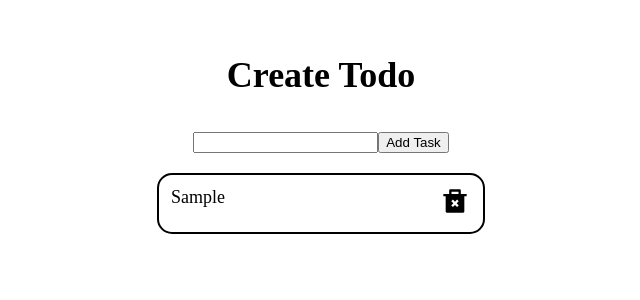
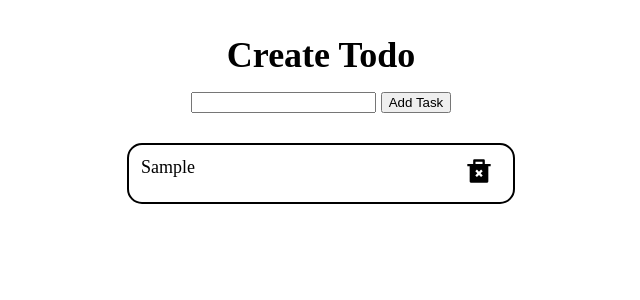
Before and after one commit to Savaesthetic/React-Todo, a React (Create React App) app: page / in a window 1280 px wide. Both pictures are taken after typing "Sample" into the empty fields and a click on the button "Add Task". Shown: the top 300 px of the page, without its empty margins (319-959 px from the left). Built offline with nearby package versions, Linux system fonts and the light colour scheme; the HTML template or start-up script is replaced by a standard one.

Commit message:
Tweaked css.

```diff
--- a/src/index.css
+++ b/src/index.css
@@ -3,7 +3,6 @@
 }
 
 .wrapper {
-    width: 1200px;
     margin: 0 auto;
     display: flex;
     flex-direction: column;
@@ -15,7 +14,15 @@
     flex-direction: column;
     align-items: center;
     font-size: 24px;
-    margin-bottom: 20px;
+    margin-bottom: 30px;
+}
+
+h1 {
+    margin: 10px;
+}
+
+input {
+    margin-right: 5px;
 }
 
 .todoList {
@@ -25,9 +32,9 @@
 }
 
 .todo {
+    width: 20em;
     display: grid;
     grid-template-columns: 90% 10%;
-    width: 25%;
     padding: 12px 12px 12px 12px;
     margin-bottom: 6px;
     font-size: 18px;
@@ -37,6 +44,8 @@
 
 .todo-content {
     Word-wrap: break-word;
+    box-sizing: border-box;
+    padding-right: 10px;
 }
 
 .delete {
```
